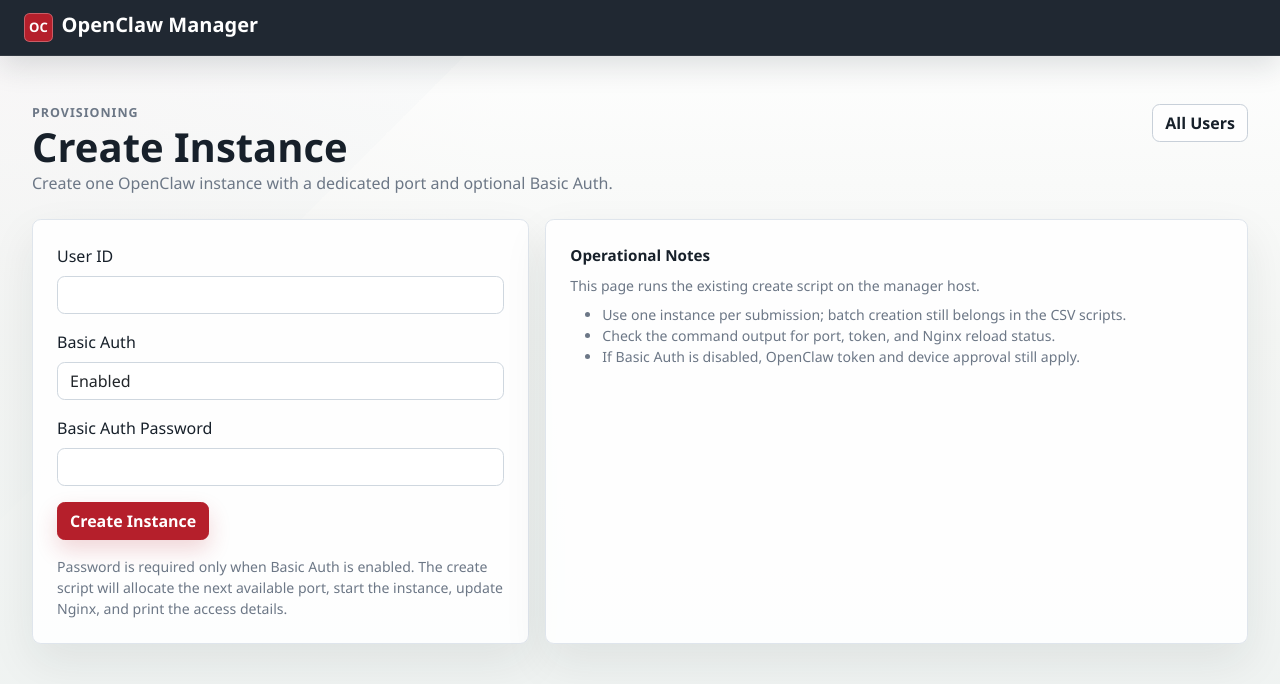
After one commit to yipwingtim/openclaw-manager, a Flask app: template services/manager-web/templates/admin_create_user.html in a window 1280 px wide. The commit adds this page. Shown: the top 684 px of the page. Run offline with Flask 3, Linux system fonts and the light colour scheme; the template is opened without the code that fills it, so the values that code supplies are empty.

Commit message:
feat(manager-web): add admin instance creation page, 支持管理页创建单实例

```diff
--- a/services/manager-web/app.py
+++ b/services/manager-web/app.py
@@ -530,6 +530,81 @@ def admin_users():
     )
 
 
+@app.get("/admin/create-user")
+def admin_create_user():
+    denied = require_admin()
+    if denied:
+        return denied
+    return render_template(
+        "admin_create_user.html",
+        user_id="",
+        basic_auth_enabled="true",
+        basic_auth_password="",
+        result="",
+        error="",
+    )
+
+
+@app.post("/admin/create-user")
+def run_admin_create_user():
+    denied = require_admin()
+    if denied:
+        return denied
+
+    user_id_input = (request.form.get("user_id") or "").strip()
+    user_id = validate_user_id(user_id_input)
+    basic_auth_enabled = (request.form.get("basic_auth_enabled") or "true").strip().lower()
+    basic_auth_password = request.form.get("basic_auth_password") or ""
+
+    def render_create_form(result="", error="", status=200):
+        return (
+            render_template(
+                "admin_create_user.html",
+                user_id=user_id_input,
+                basic_auth_enabled=basic_auth_enabled,
+                basic_auth_password="",
+                result=result,
+                error=error,
+            ),
+            status,
+        )
+
+    if not user_id:
+        return render_create_form(error="Invalid user id. Use letters, numbers, dot, underscore, or hyphen.", status=400)
+
+    if basic_auth_enabled not in {"true", "false"}:
+        return render_create_form(error="Invalid Basic Auth state.", status=400)
+
+    if basic_auth_enabled == "true" and not basic_auth_password:
+        return render_create_form(error="Basic Auth password is required when Basic Auth is enabled.", status=400)
+
+    if get_user_dir(user_id).exists():
+        return render_create_form(error=f"User already exists: {user_id}", status=400)
+
+    command = [
+        str(MANAGER_DIR / "scripts" / "create_user.sh"),
+        user_id,
+        "--basic-auth-enabled",
+        basic_auth_enabled,
+    ]
+    if basic_auth_password:
+        command.extend(["--password", basic_auth_password])
+
+    process = subprocess.run(
+        command,
+        cwd=str(MANAGER_DIR),
+        text=True,
+        capture_output=True,
+        timeout=420,
+        check=False,
+    )
+    output = (process.stdout + "\n" + process.stderr).strip()
+    if process.returncode != 0:
+        return render_create_form(result=output, error="Create instance failed.", status=500)
+
+    return render_create_form(result=output, error="")
+
+
 @app.post("/admin/users/<user_id>/basic-auth")
 def admin_set_basic_auth(user_id):
     denied = require_admin()
--- /dev/null
+++ b/services/manager-web/templates/admin_create_user.html
@@ -0,0 +1,60 @@
+{% extends "base.html" %}
+{% block title %}Create Instance - OpenClaw Manager{% endblock %}
+{% block content %}
+  <div class="d-flex justify-content-between align-items-start gap-3 flex-wrap mb-4">
+    <div>
+      <div class="page-kicker">Provisioning</div>
+      <h1 class="page-title">Create Instance</h1>
+      <div class="page-subtitle">Create one OpenClaw instance with a dedicated port and optional Basic Auth.</div>
+    </div>
+    <a class="btn btn-oc-outline" href="/admin/users">All Users</a>
+  </div>
+
+  {% if error %}
+    <div class="alert soft-danger">{{ error }}</div>
+  {% endif %}
+
+  <div class="row g-3">
+    <div class="col-lg-5">
+      <div class="surface p-3 p-lg-4">
+        <form method="post" action="/admin/create-user">
+          <label class="form-label" for="user_id">User ID</label>
+          <input class="form-control mb-3" id="user_id" name="user_id" value="{{ user_id }}" autocomplete="off" required>
+
+          <label class="form-label" for="basic_auth_enabled">Basic Auth</label>
+          <select class="form-control mb-3" id="basic_auth_enabled" name="basic_auth_enabled">
+            <option value="true" {% if basic_auth_enabled != "false" %}selected{% endif %}>Enabled</option>
+            <option value="false" {% if basic_auth_enabled == "false" %}selected{% endif %}>Disabled</option>
+          </select>
+
+          <label class="form-label" for="basic_auth_password">Basic Auth Password</label>
+          <input class="form-control mb-3" id="basic_auth_password" name="basic_auth_password" type="password" autocomplete="new-password">
+
+          <button class="btn btn-oc" type="submit">Create Instance</button>
+        </form>
+        <div class="muted-small mt-3">
+          Password is required only when Basic Auth is enabled. The create script will allocate the next available port, start the instance, update Nginx, and print the access details.
+        </div>
+      </div>
+    </div>
+
+    <div class="col-lg-7">
+      <div class="surface p-3 p-lg-4 h-100">
+        <div class="section-title mb-2">Operational Notes</div>
+        <div class="muted-small mb-2">This page runs the existing create script on the manager host.</div>
+        <ul class="muted-small mb-0">
+          <li>Use one instance per submission; batch creation still belongs in the CSV scripts.</li>
+          <li>Check the command output for port, token, and Nginx reload status.</li>
+          <li>If Basic Auth is disabled, OpenClaw token and device approval still apply.</li>
+        </ul>
+      </div>
+    </div>
+  </div>
+
+  {% if result %}
+    <div class="surface p-3 p-lg-4 mt-3">
+      <div class="section-title mb-3">Create Result</div>
+      <pre class="codebox mb-0">{{ result }}</pre>
+    </div>
+  {% endif %}
+{% endblock %}
--- a/services/manager-web/templates/admin_users.html
+++ b/services/manager-web/templates/admin_users.html
@@ -8,6 +8,7 @@
       <div class="page-subtitle">Review instance status, ports, and direct access links.</div>
     </div>
     <div class="d-flex gap-2 flex-wrap">
+      <a class="btn btn-oc-outline" href="/admin/create-user">Create Instance</a>
       <a class="btn btn-oc-outline" href="/admin/device-approvals">Device Approvals</a>
       <a class="btn btn-oc" href="/me">Open My Instance</a>
     </div>
```
Also changed, not shown: docs/user-self-service-panel.md (+5 -0 lines), README.md.
